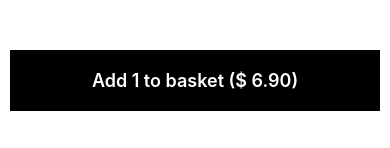
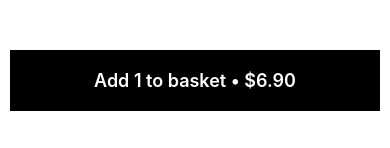
Before and after one commit to rafa-Nobre/Eats_Go, a React Native app: screen / in a window 390 px wide. Shown: the part 693-841 px from the top of the page. Built offline with nearby package versions, Linux system fonts and the light colour scheme.

Commit message:
Simple update

```diff
--- a/src/screens/DishDetailsScreen/DishDetailsScreen.js
+++ b/src/screens/DishDetailsScreen/DishDetailsScreen.js
@@ -45,7 +45,7 @@ const DishDetailsScreen = () => {
 
       <View style={styles.button}>
         <Text style={styles.buttonText}>
-          Add {quantity} to basket ($ {getTotal()})
+          Add {quantity} to basket &#8226; ${getTotal()}
         </Text>
       </View>
     </View>
```
